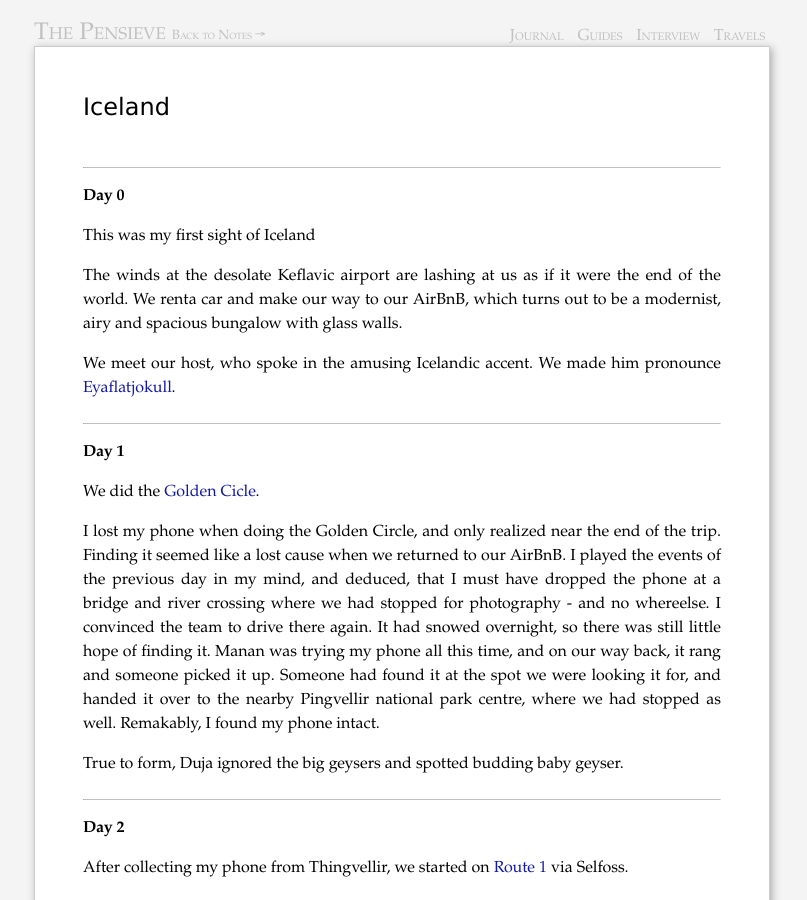
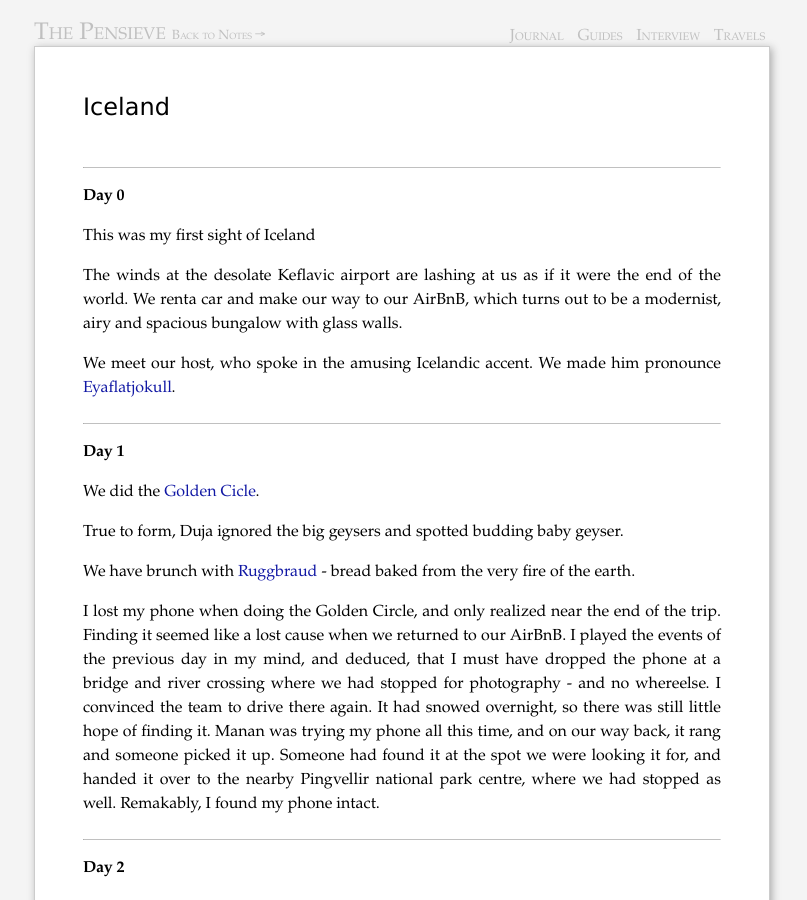
Before and after one commit to piyushahuja/piyushahuja.github.io, a Jekyll site: the page built from _posts/travel/2015-03-26-iceland.md, in a window 1280 px wide and 900 px high. Shown: the whole window, without its empty margins (238-1045 px from the left). Built offline with Jekyll 4.4.1, drawn with Linux system fonts in a browser that asks for light colours; comment, search, counter and statistics services are not loaded; some of the changed text lies outside the part shown.

```diff
--- a/_posts/travel/2015-03-26-iceland.md
+++ b/_posts/travel/2015-03-26-iceland.md
@@ -30,9 +30,12 @@ We meet our host, who spoke in the amusing Icelandic accent. We made him pronoun
 
 We did the [Golden Cicle](https://en.wikipedia.org/wiki/Golden_Circle_(Iceland)).
 
+True to form, Duja ignored the big geysers and spotted budding baby geyser.
+
+We have brunch with [Ruggbraud](https://en.wikipedia.org/wiki/R%C3%BAgbrau%C3%B0) - bread baked from the very fire of the earth.
+
 I lost my phone when doing the Golden Circle, and only realized near the end of the trip. Finding it seemed like a lost cause when we returned to our AirBnB.   I played the events of the previous day in my mind, and deduced, that I must have dropped the phone at a bridge and river crossing where we had stopped for photography - and no whereelse. I convinced the team to drive there again. It had snowed overnight, so there was still little hope of finding it. Manan was trying my phone all this time, and on our way back, it rang and someone picked it up. Someone had found it at the spot we were looking it for, and handed it over to the nearby Pingvellir national park centre, where we had stopped as well. Remakably, I found my phone intact.
 
-True to form, Duja ignored the big geysers and spotted budding baby geyser.
 
 ----
 
```
Also changed, not shown: other parts of _posts/travel/2015-03-26-iceland.md (+1 -5 lines).
